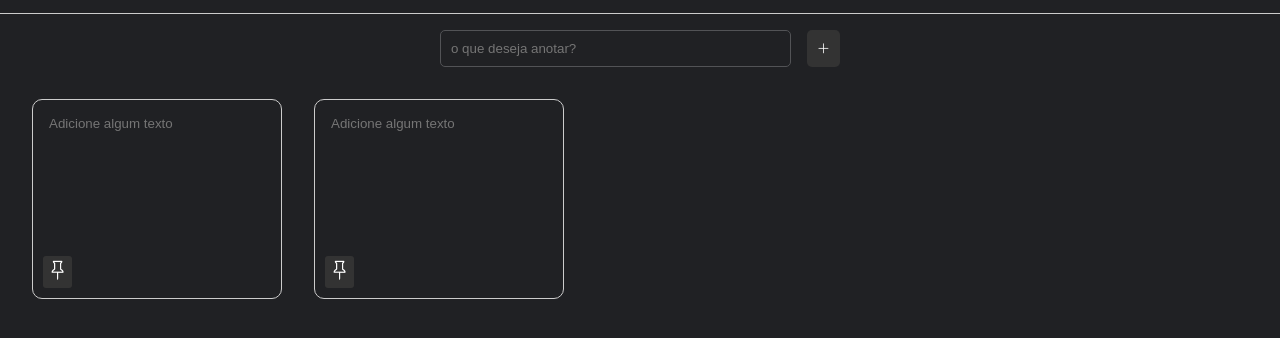
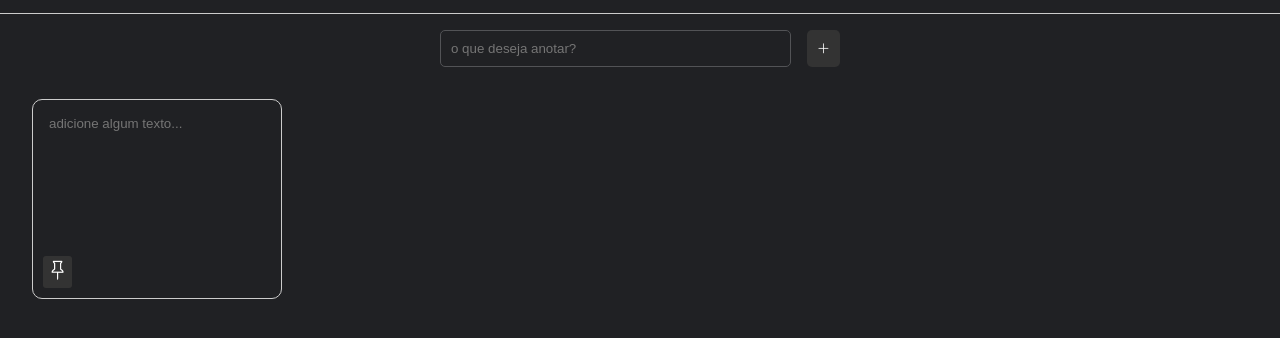
Before and after one commit to IsabelNtanda/Devnotes, a plain HTML site: page index.html in a window 1280 px wide. Both pictures are taken after a click on the button 823 px from the left and 104 px from the top of the page. Shown: the part 56-394 px from the top of the page. Drawn offline with nearby package versions, Linux system fonts and the light colour scheme.

Commit message:
added js

```diff
--- a/css/style.css
+++ b/css/style.css
@@ -69,6 +69,9 @@ header{
     border-radius: 5px;
 }
 
+#search-input{
+    outline:none;
+}
 #add-note-container input{
     flex: 1;
     background-color: transparent;
@@ -147,3 +150,7 @@ header{
 .note .bi-file-earmark-plus:hover{
     color: #fff;
 }
+
+.note.fixed{
+    background-color: #3c3c3f;
+}
--- a/index.html
+++ b/index.html
@@ -25,7 +25,8 @@
     <button class="add-note"><i class="bi bi-plus-lg"></i></button>
    </div>
    <div id="notes-container">
-     <div class="note">
+    <!--
+     <div class="note fixed">
         <textarea placeholder="Adicione algum texto"></textarea>
          <i class="bi bi-pin"></i>
          <i class="bi bi-x-lg"></i>
@@ -40,6 +41,30 @@
          <i class="bi bi-file-earmark-plus"></i>
 
      </div>
+     -->
+
+
+
+
+
+
+
+
+
+
+
+
+
+
+
+
+
+
+
+
+
+
+
    </div>
 </body>
 </html>
--- a/js/main.js
+++ b/js/main.js
@@ -0,0 +1,143 @@
+//Element
+const notesContainer=document.querySelector('#notes-container')
+const noteInput=document.querySelector('#note-content')
+const addNoteBtn=document.querySelector('.add-note')
+
+//funcoes
+function showNotes(){
+    cleanNotes()
+    getNotes().forEach( (note) => {
+        const noteElement=createNote(note.id,note.content,note.fixed)
+
+        notesContainer.appendChild(noteElement)
+    });
+}
+
+function cleanNotes(){
+    notesContainer.replaceChildren([])
+}
+function addNote(){
+    const notes = getNotes()
+    const noteObject={
+        id:generateId(),
+        content:noteInput.value,
+        fixed:false,
+    }
+
+    const noteElement = createNote(noteObject.id,noteObject.content)
+    notesContainer.appendChild(noteElement)
+    notes.push(noteObject)
+    saveNotes(notes)
+    noteInput.value =''
+}
+
+function generateId(){
+    return Math.floor(Math.random() * 5000)
+}
+
+function createNote(id,content,fixed){
+    const element =document.createElement('div')
+    element.classList.add('note')
+    const textarea =document.createElement('textarea')
+    textarea.value=content
+    textarea.placeholder='adicione algum texto...'
+    element.appendChild(textarea)
+
+    const pinIcon =document.createElement('i')
+
+    pinIcon.classList.add(...['bi', 'bi-pin'])
+
+    element.appendChild(pinIcon)
+
+    const deleteIcon =document.createElement('i')
+
+    deleteIcon.classList.add(...['bi', 'bi-x-lg'])
+
+    element.appendChild(deleteIcon)
+
+    const duplicateIcon =document.createElement('i')
+
+    duplicateIcon.classList.add(...['bi', 'bi-file-earmark-plus'])
+
+    element.appendChild(duplicateIcon)
+
+    if(fixed){
+        element.classList.add('fixed')
+    }
+    //Eventos do elemento
+
+    element.querySelector('.bi-pin').addEventListener('click', () =>{
+        toggleFixNote(id)
+    })
+
+    element.querySelector('.bi-x-lg').addEventListener('click', () =>{
+        deleteNote(id,element)
+    })
+
+    element.querySelector('.bi-file-earmark-plus').addEventListener('click', () =>{
+        copyNote(id)
+    })
+    return element
+}
+
+function  toggleFixNote(id){
+    const notes = getNotes()
+
+    const targetNote = notes.filter((note) => note.id === id)[0]
+
+    targetNote.fixed = !targetNote.fixed
+
+   saveNotes(notes)
+   showNotes()
+
+}
+
+function deleteNote(id,element){
+
+    const notes = getNotes().filter((note) => note.id !== id)
+
+    saveNotes(notes);
+
+    notesContainer.removeChild(element)
+}
+
+function copyNote(id){
+    const notes=getNotes()
+
+    const targetNote = notes.filter((note) => note.id ===id)[0]
+
+    const noteObject ={
+        id: generateId(),
+        content:targetNote.content,
+        fixed:false,
+    }
+
+    const noteElement = createNote(noteObject.id, noteObject.content , noteObject.fixed)
+
+    notesContainer.appendChild(noteElement)
+    notes.push(noteObject)
+
+    saveNotes(notes)
+}
+
+
+
+//local storage
+
+function getNotes(){
+    const notes =JSON.parse(localStorage.getItem('notes') || '[]')
+
+    const orderedNotes = notes.sort((a,b) => (a.fixed > b.fixed ? -1 : 1) )
+    return orderedNotes
+}
+function saveNotes(notes){
+    localStorage.setItem('notes', JSON.stringify(notes))
+}
+
+
+//eventos
+addNoteBtn.addEventListener('click', () => addNote())
+
+//Inicialização
+
+showNotes()
```
